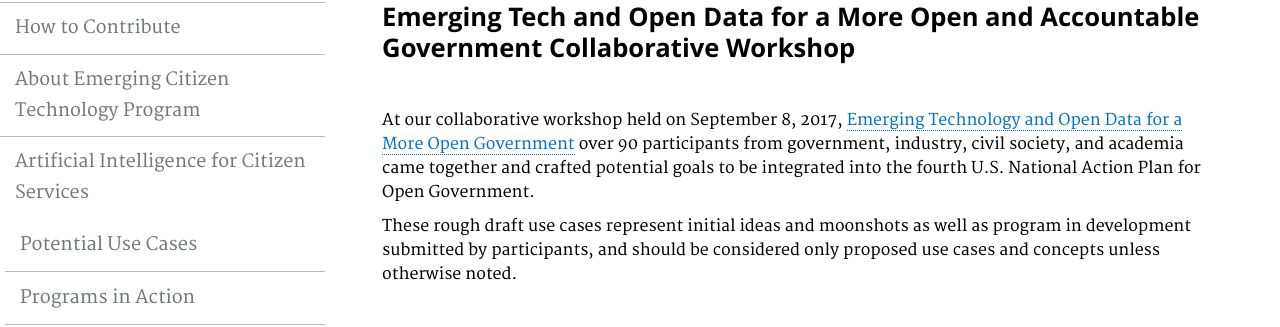
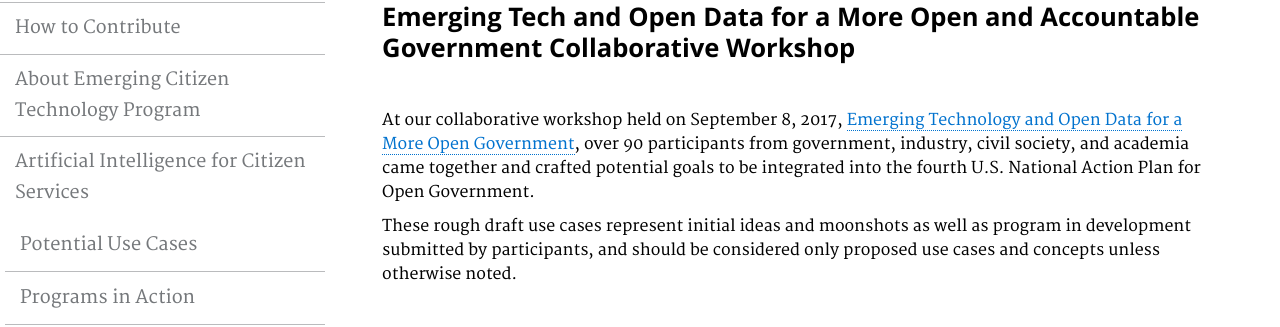
Before and after one commit to GSA/emerging-technology-atlas, a Jekyll site: the page built from pages/blockchain-workshop.md, in a window 1280 px wide. Shown: the part 184-511 px from the top of the page. Built offline with Jekyll 4.4.1, drawn with Linux system fonts in a browser that asks for light colours.

```diff
--- a/pages/blockchain-workshop.md
+++ b/pages/blockchain-workshop.md
@@ -9,7 +9,7 @@ description: ""
 
 <p> <br> </p>
 
-<p>At our collaborative workshop held on September 8, 2017, <a href="https://gsablogs.gsa.gov/gsablog/2017/08/24/emerging-tech-and-open-data-for-a-more-open-and-accountable-government/">Emerging Technology and Open Data for a More Open Government</a> over 90 participants from government, industry, civil society, and academia came together and crafted potential goals to be integrated into the fourth U.S. National Action Plan for Open Government.</p>
+<p>At our collaborative workshop held on September 8, 2017, <a href="https://gsablogs.gsa.gov/gsablog/2017/08/24/emerging-tech-and-open-data-for-a-more-open-and-accountable-government/">Emerging Technology and Open Data for a More Open Government</a>, over 90 participants from government, industry, civil society, and academia came together and crafted potential goals to be integrated into the fourth U.S. National Action Plan for Open Government.</p>
 
 <p>These rough draft use cases represent initial ideas and moonshots as well as program in development submitted by participants, and should be considered only proposed use cases and concepts unless otherwise noted.</p>
 
```
